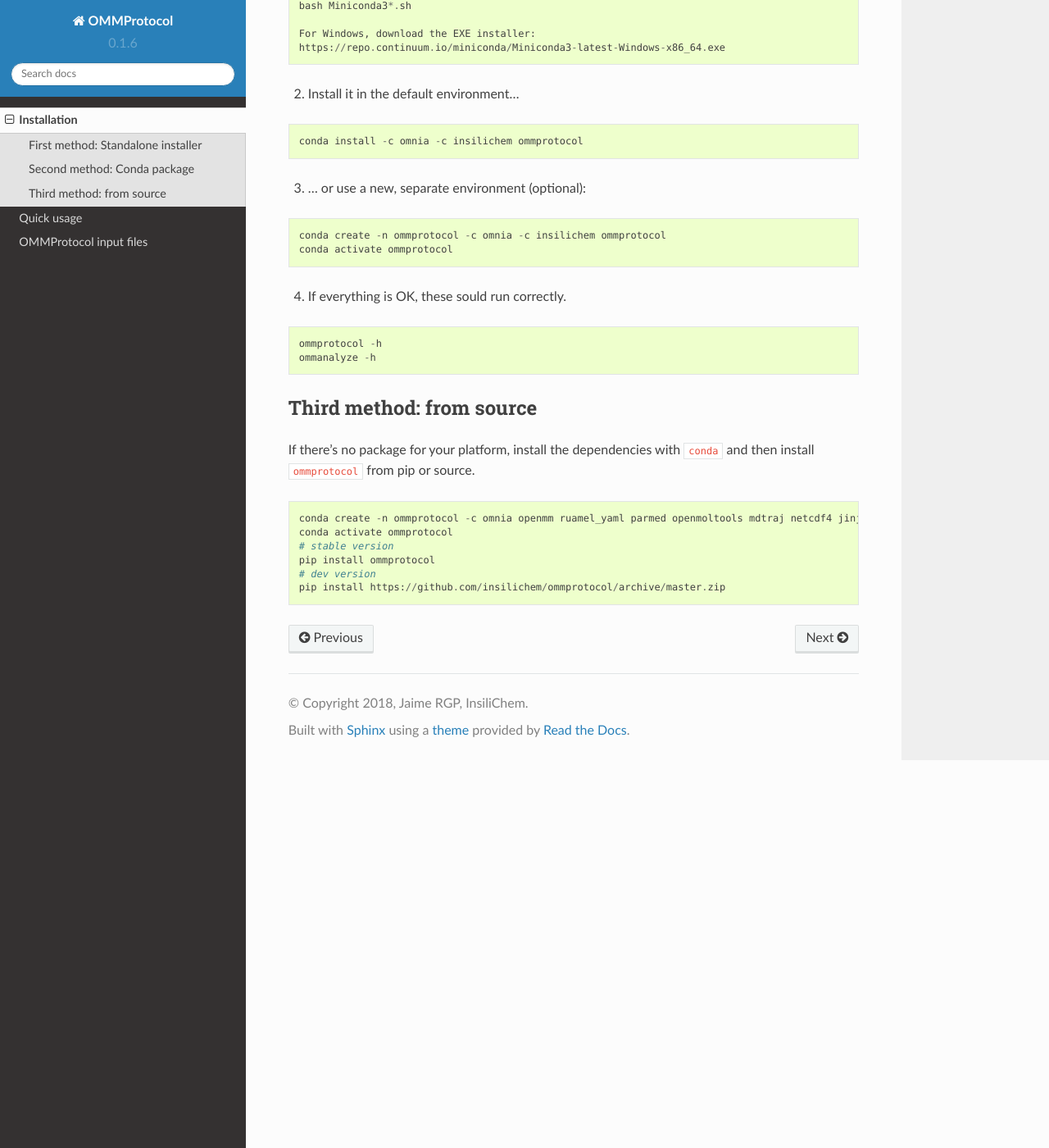
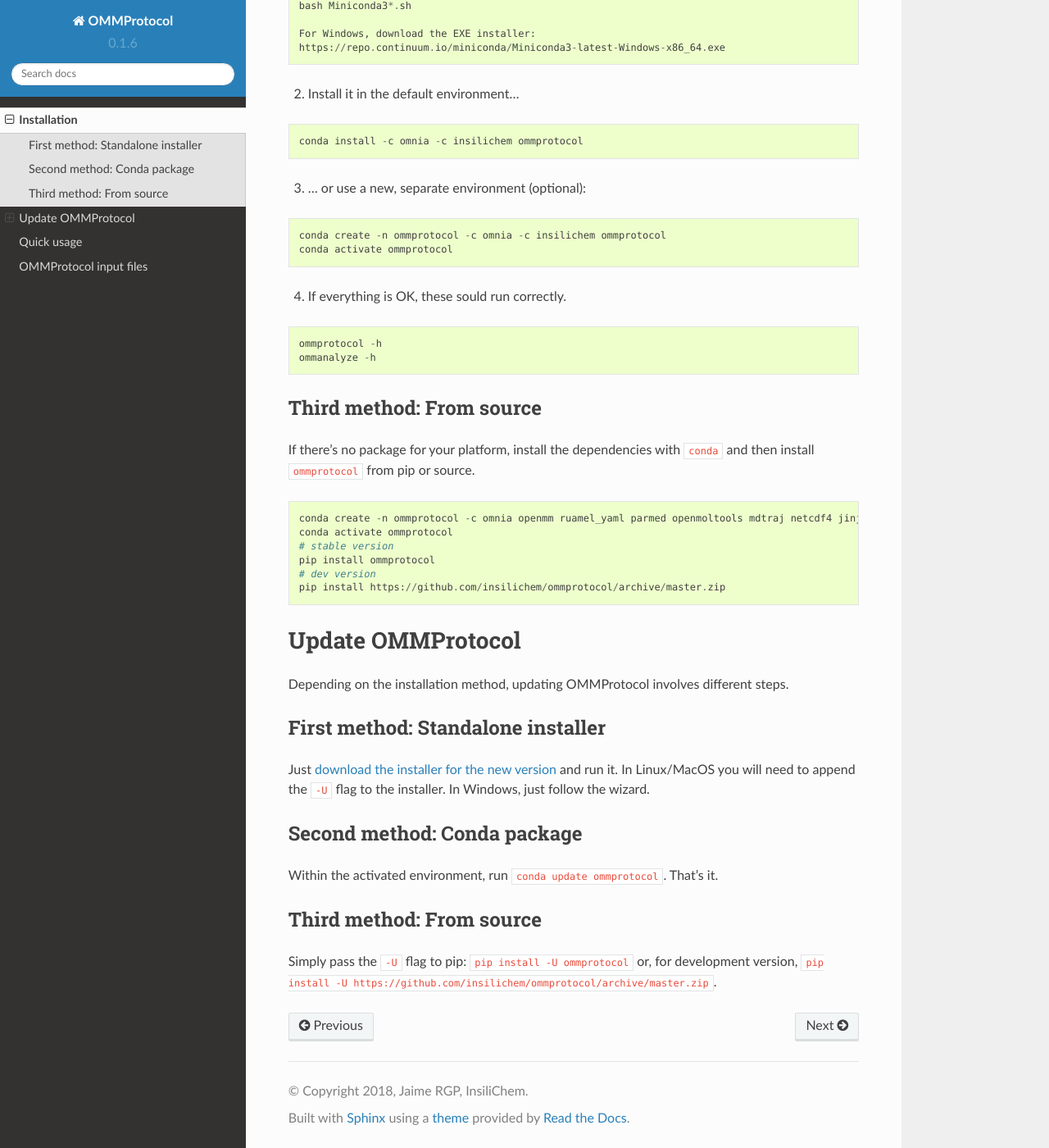
Before and after one commit to insilichem/ommprotocol, a Sphinx documentation site: the page built from docs/install.rst, in a window 1280 px wide and 1400 px high, scrolled down 759 px. Shown: the whole window at 82% size. Built offline with Sphinx 7.4.7 and the Read the Docs theme 2.0.0, drawn with Linux system fonts in a browser that asks for light colours; some of the changed text lies outside the part shown.

Commit message:
Docs: provide info about updating.

```diff
--- a/docs/install.rst
+++ b/docs/install.rst
@@ -9,7 +9,7 @@
 
 If you haven't used Anaconda or Miniconda before (a Python distribution with a cool package manager), your best bet is to simply download the installer for the latest release, which includes everything you need.
 
-1. Go to the OMMProtocol releases page and download the latest stable version.
+1. Go to the `OMMProtocol releases page <https://github.com/insilichem/ommprotocol/releases>`_ and download the latest stable version.
 2. Run the installer and follow the instructions!
     a. In Linux and Mac OS X, open the terminal and run ``bash ~/Downloads/ommprotocol*.sh`` or whatever path the file got saved.
     b. In Windows, double click on the downloaded ``ommprotocol*.exe``.
@@ -17,7 +17,8 @@
 
 Second method: Conda package
 ----------------------------
-OMMProtocol is also distributed as a separate ``conda`` package. If you already have Anaconda/Miniconda installed, you won't probably want to download a separate Python distribution, and can skip to step 2.
+
+OMMProtocol is also distributed as a separate ``conda`` package. If you already have Anaconda/Miniconda installed, you won't probably want to download a separate Python distribution. In that case, skip to step 2.
 
 1. Download and install `Miniconda <http://conda.pydata.org/miniconda.html>`_, a tiny Python distribution with a cool package manager and installer. Check `its webpage <http://conda.pydata.org/docs/>`_ for more info.
 
@@ -54,7 +55,7 @@
         ommprotocol -h
         ommanalyze -h
 
-Third method: from source
+Third method: From source
 -------------------------
 
 If there's no package for your platform, install the dependencies with ``conda`` and then install ``ommprotocol`` from pip or source.
@@ -67,3 +68,25 @@
     pip install ommprotocol
     # dev version
     pip install https://github.com/insilichem/ommprotocol/archive/master.zip
+
+
+==================
+Update OMMProtocol
+==================
+
+Depending on the installation method, updating OMMProtocol involves different steps.
+
+First method: Standalone installer
+----------------------------------
+
+Just `download the installer for the new version <https://github.com/insilichem/ommprotocol/releases>`_ and run it. In Linux/MacOS you will need to append the ``-U`` flag to the installer. In Windows, just follow the wizard.
+
+Second method: Conda package
+----------------------------
+
+Within the activated environment, run ``conda update ommprotocol``. That's it.
+
+Third method: From source
+-------------------------
+
+Simply pass the ``-U`` flag to pip: ``pip install -U ommprotocol`` or, for development version, ``pip install -U https://github.com/insilichem/ommprotocol/archive/master.zip``.
```
